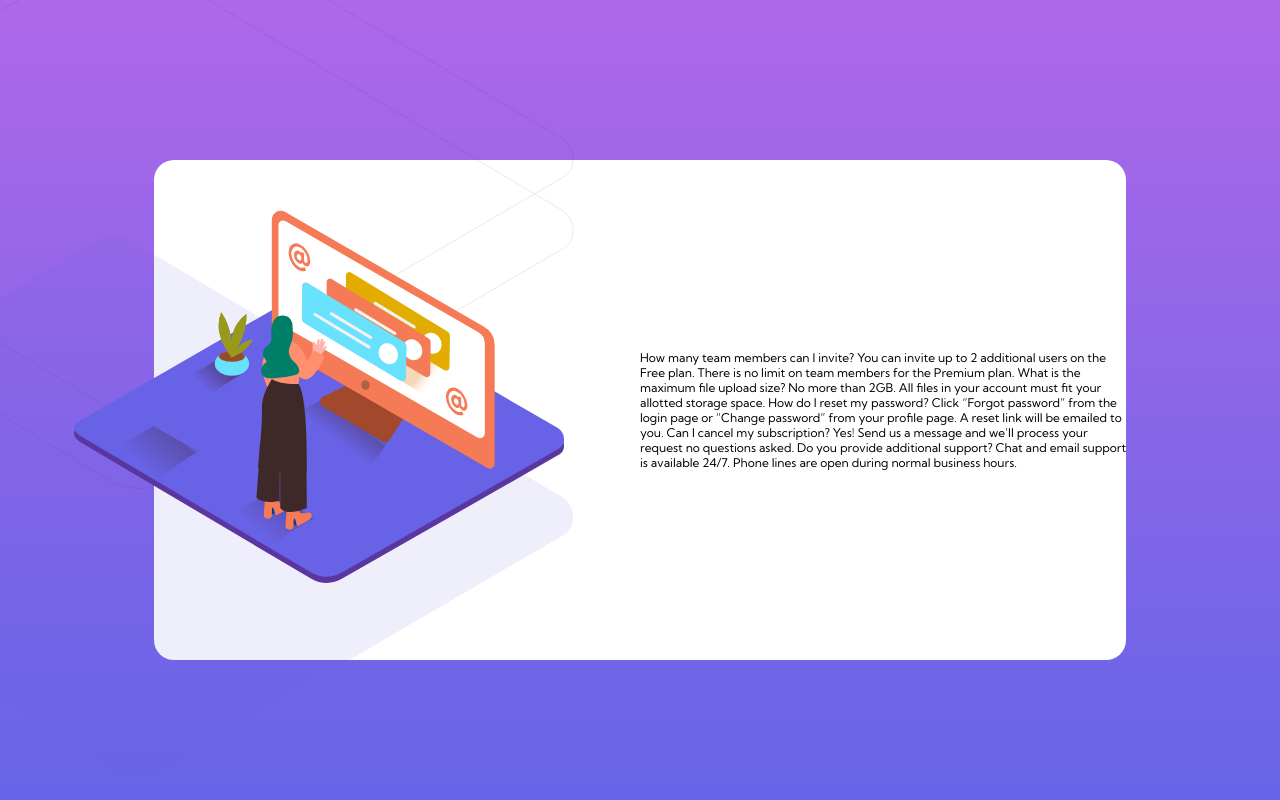
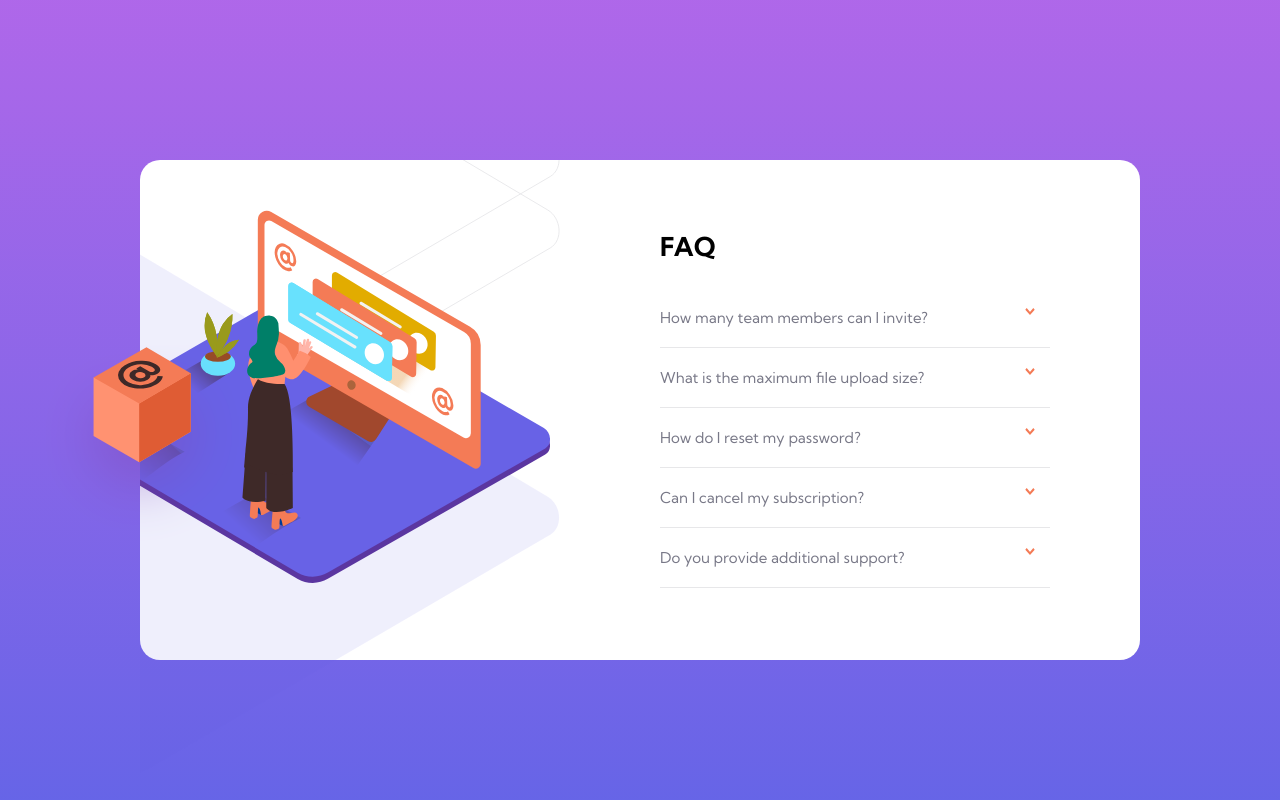
Before and after one commit to shashankrk46/FAQCARD, a plain HTML site: page index.html in a window 1280 px wide. Shown: the top 800 px of the page. Drawn offline with Linux system fonts and the light colour scheme.

Commit message:
design done js is pending

```diff
--- a/index.html
+++ b/index.html
@@ -29,23 +29,73 @@
   <body>
     <div class="container">
       <div class="left-container">
-        <img class="pattern" src="./images/bg-pattern-desktop.svg" alt="">
-        <img class="main-image" src="./images/illustration-woman-online-desktop.svg" alt="">
+        <div class="big-image">
+          <img class="pattern" src="./images/bg-pattern-desktop.svg" alt="" />
+          <img
+            class="main-image"
+            src="./images/illustration-woman-online-desktop.svg"
+            alt=""
+          />
+        </div>
       </div>
       <div class="right-container">
-        How many team members can I invite? You can invite up to 2 additional users
-            on the Free plan. There is no limit on team members for the Premium plan.
-            What is the maximum file upload size? No more than 2GB. All files in your
-            account must fit your allotted storage space. How do I reset my password?
-            Click “Forgot password” from the login page or “Change password” from your
-            profile page. A reset link will be emailed to you. Can I cancel my
-            subscription? Yes! Send us a message and we’ll process your request no
-            questions asked. Do you provide additional support? Chat and email support
-            is available 24/7. Phone lines are open during normal business hours.
+        <div class="wrapper">
+          <h2>FAQ</h2>
+          <div class="qanda">
+            <div class=" box b-1">
+              <div class="questions">
+              <p>How many team members can I invite?</p>
+              <img class="arrow" src="./images/icon-arrow-down.svg" alt="arrow" />
+            </div>
+            <p class="answer">
+              You can invite up to 2 additional users on the Free plan. There is
+              no limit on team members for the Premium plan.
+            </p>
+          </div>
+          <div class=" box b-2">
+            <div class="questions">
+              <p>What is the maximum file upload size?</p>
 
+              <img class="arrow"  src="./images/icon-arrow-down.svg" alt="arrow" />
+            </div>
+            <p class="answer">
+              No more than 2GB. All files in your account must fit your allotted
+              storage space.
+            </p>
+          </div>
+          <div class=" box b-3">
+            <div class="questions">
+              <p>How do I reset my password?</p>
+              <img class="arrow" src="./images/icon-arrow-down.svg" alt="arrow" />
+            </div>
+            <p class="answer">
+              Click “Forgot password” from the login page or “Change password”
+              from your profile page. A reset link will be emailed to you.
+            </p>
+          </div>
+          <div class="box b-4">
+            <div class="questions">
+              <p>Can I cancel my subscription?</p>
+              <img class="arrow"  src="./images/icon-arrow-down.svg" alt="arrow" />
+            </div>
+            <p class="answer">
+              Yes! Send us a message and we’ll process your request no questions
+              asked.
+            </p>
+          </div>
+          <div class="box b-5">
+            <div class="questions">
+              <p>Do you provide additional support?</p>
+              <img class="arrow"  src="./images/icon-arrow-down.svg" alt="arrow" />
+            </div>
+            <p class="answer">
+              Chat and email support is available 24/7. Phone lines are open
+              during normal business hours.
+            </p>
+          </div>
+        </div>
+      </div>
     </div>
-
-
 
     <!-- <div class="attribution">
       Challenge by
--- a/style.css
+++ b/style.css
@@ -16,7 +16,7 @@
   --Darkgrayishblue: hsl(240, 6%, 50%);
 
   /* dividers */
-  -lightgrayishblue: hsl(240, 5%, 91%);
+  --lightgrayishblue: hsl(240, 5%, 91%);
 }
 
 body {
@@ -38,10 +38,13 @@ body {
   background-color: white;
   display: flex;
   border-radius: 20px;
-  /* overflow: hidden; */
 }
 .left-container {
   width: 50%;
+  position: relative;
+}
+.big-image {
+  overflow: hidden;
   position: relative;
 }
 .pattern {
@@ -51,7 +54,7 @@ body {
   top: -285px;
   left: -480px;
 }
-.left-container::before {
+.big-image::before {
   content: " ";
   background: url(./images/illustration-woman-online-desktop.svg) no-repeat
     center center/cover;
@@ -62,7 +65,58 @@ body {
   height: 373px;
   z-index: 1;
 }
+.left-container::after {
+  content: " ";
+  background: url(./images/illustration-box-desktop.svg) no-repeat center
+    center/cover;
+  position: absolute;
+  top: 185px;
+  left: -98px;
+  width: 200px;
+  height: 200px;
+  z-index: 10;
+}
 .right-container {
-  align-self: center;
   width: 50%;
+  display: flex;
+  flex-direction: column;
 }
+
+.wrapper {
+  margin: 70px 20px;
+}
+.wrapper h2 {
+  font-size: 26px;
+}
+.qanda {
+  margin-top: 25px;
+  width: 390px;
+}
+
+.questions {
+  display: flex;
+  justify-content: space-between;
+}
+.questions p {
+  font-size: 15px;
+
+  color: var(--Darkgrayishblue);
+}
+.box {
+  border-bottom: 1px solid var(--lightgrayishblue);
+  padding: 20px 0px;
+}
+.arrow {
+  width: 10px;
+  height: 8px;
+
+  margin-right: 15px;
+}
+.answer {
+  display: none;
+  margin: 10px 0px 0px 0px;
+  color: var(--Darkgrayishblue);
+  font-size: 13px;
+
+  line-height: 1.4;
+}
```
